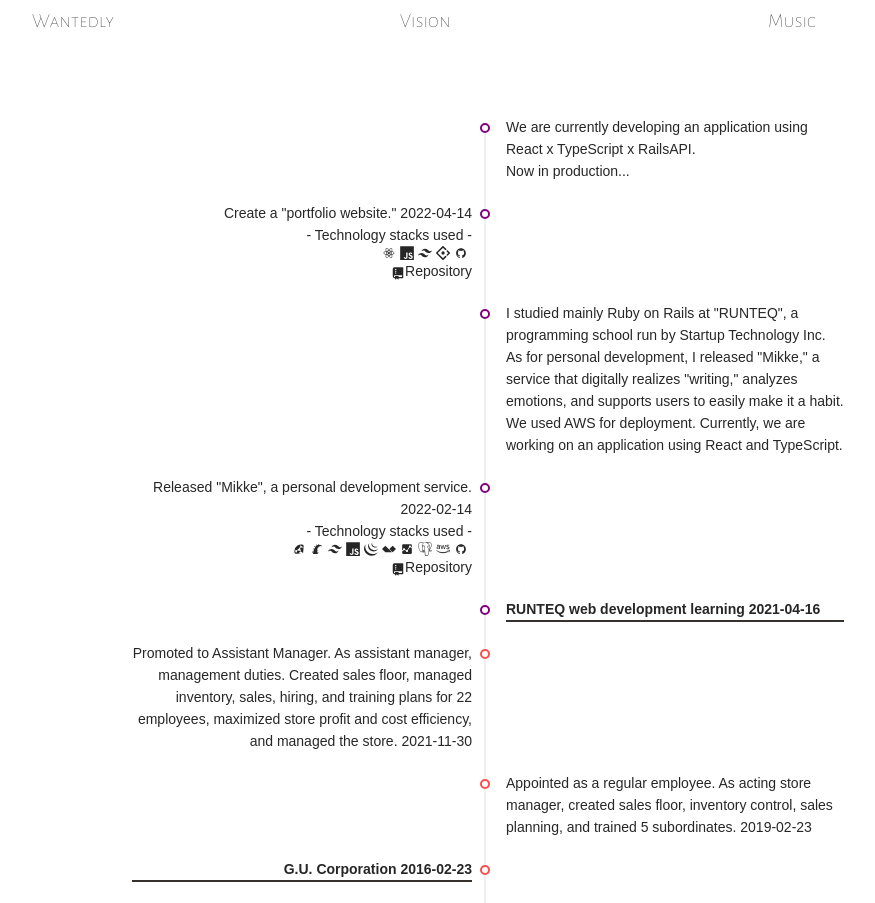
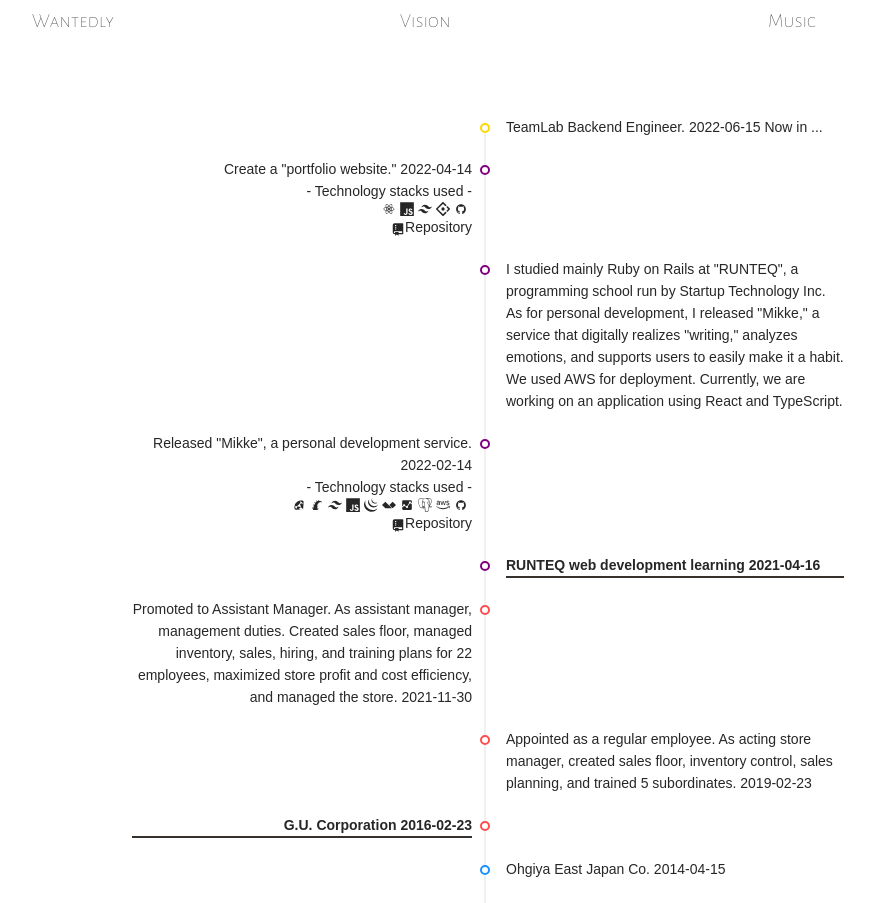
Before and after one commit to KouSei089/watashi, a React (Create React App) app: page / in a window 1280 px wide. Shown: the part 1173-2076 px from the top of the page, without its empty margins (156-1031 px from the left). Built offline with nearby package versions, Linux system fonts and the light colour scheme; a web font is replaced by a local one.

Commit message:
update:Historyの内容を更新しました

```diff
--- a/src/HistoryTimeTree.js
+++ b/src/HistoryTimeTree.js
@@ -17,9 +17,8 @@
 const HistoryTimeTree = () => {
   return (
     <Timeline mode="alternate">
-      <Timeline.Item color="purple">
-        <p>We are currently developing an application using React x TypeScript x RailsAPI.</p>
-        <p>Now in production...</p>
+      <Timeline.Item color="gold">
+        <p>TeamLab Backend Engineer. 2022-06-15 Now in ...</p>
       </Timeline.Item>
       <Timeline.Item color="purple">
         <p>Create a <a href="https://kousei089.github.io/portfolio-izuha/" target="_blank" rel="noopener noreferrer">"portfolio website."</a> 2022-04-14</p>
```
